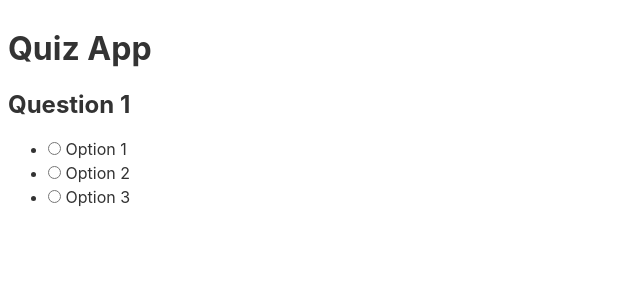
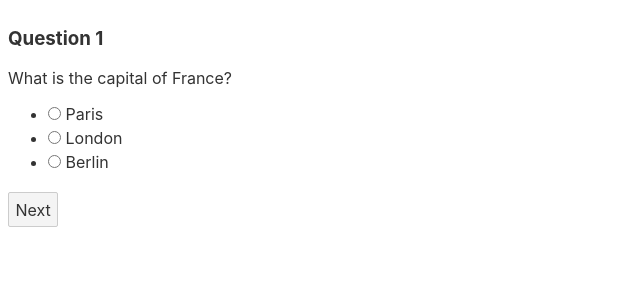
Before and after one commit to kumar123-creator/QUIZ-APP, a Svelte app: page / in a window 1280 px wide. Shown: the top 300 px of the page, without its empty margins (0-640 px from the left). Built offline with nearby package versions, Linux system fonts and the light colour scheme.

Commit message:
Update App.svelte

```diff
--- a/src/App.svelte
+++ b/src/App.svelte
@@ -1,67 +1,94 @@
 <script>
-  let currentQuestion = 0;
-  let score = 0;
-
-  const questions = [
+  let questions = [
     {
-      question: 'Question 1',
-      options: ['Option 1', 'Option 2', 'Option 3'],
-      correctAnswer: 0
+      id: 1,
+      question: "What is the capital of France?",
+      options: ["Paris", "London", "Berlin"],
+      correctAnswer: "Paris",
+      selectedAnswer: ""
     },
     {
-      question: 'Question 2',
-      options: ['Option 1', 'Option 2', 'Option 3'],
-      correctAnswer: 1
+      id: 2,
+      question: "Who painted the Mona Lisa?",
+      options: ["Leonardo da Vinci", "Pablo Picasso", "Vincent van Gogh"],
+      correctAnswer: "Leonardo da Vinci",
+      selectedAnswer: ""
     },
     {
-      question: 'Question 3',
-      options: ['Option 1', 'Option 2', 'Option 3'],
-      correctAnswer: 2
+      id: 3,
+      question: "What is the largest planet in our solar system?",
+      options: ["Jupiter", "Saturn", "Mars"],
+      correctAnswer: "Jupiter",
+      selectedAnswer: ""
     }
   ];
 
-  function selectAnswer(event) {
-    const selectedOption = event.target.value;
-    const currentQuestionObj = questions[currentQuestion];
+  let currentQuestionIndex = 0;
+  let score = 0;
 
-    if (parseInt(selectedOption) === currentQuestionObj.correctAnswer) {
-      score++;
+  function selectAnswer(answer) {
+    questions[currentQuestionIndex].selectedAnswer = answer;
+  }
+
+  function nextQuestion() {
+    if (questions[currentQuestionIndex].selectedAnswer === "") {
+      // Do not proceed if the user hasn't selected an answer
+      return;
     }
 
-    if (currentQuestion < questions.length - 1) {
-      currentQuestion++;
+    if (currentQuestionIndex < questions.length - 1) {
+      currentQuestionIndex++;
     } else {
-      // End of quiz
-      alert('Quiz completed! Your score: ' + score);
+      // Quiz finished, calculate score
+      score = calculateScore();
+    }
+  }
+
+  function calculateScore() {
+    let correctAnswers = 0;
+    for (const question of questions) {
+      if (question.selectedAnswer === question.correctAnswer) {
+        correctAnswers++;
+      }
+    }
+    return correctAnswers;
+  }
+
+  function resetQuiz() {
+    currentQuestionIndex = 0;
+    score = 0;
+    for (const question of questions) {
+      question.selectedAnswer = "";
     }
   }
 </script>
 
 <style>
-  /* Add CSS styling for the quiz app */
+  /* Add CSS styles for the quiz app */
 </style>
 
-<h1>Quiz App</h1>
+{#if currentQuestionIndex < questions.length}
+  <div>
+    <h3>Question {currentQuestionIndex + 1}</h3>
+    <p>{questions[currentQuestionIndex].question}</p>
 
-{#if currentQuestion < questions.length}
-  <div>
-    <h2>{questions[currentQuestion].question}</h2>
     <ul>
-      {#each questions[currentQuestion].options as option, index}
+      {#each questions[currentQuestionIndex].options as option}
         <li>
           <label>
-            <input
-              type="radio"
-              name="answer"
-              value={index}
-              on:change={selectAnswer}
-            />
+            <input type="radio" name="answer" bind:group={questions[currentQuestionIndex].selectedAnswer} value={option} on:change={() => selectAnswer(option)} />
             {option}
           </label>
         </li>
       {/each}
     </ul>
+
+    <button on:click={nextQuestion}>Next</button>
   </div>
 {:else}
-  <p>Quiz completed! Your score: {score}</p>
+  <div>
+    <h3>Quiz Finished!</h3>
+    <p>Your score: {score} out of {questions.length}</p>
+    <button on:click={resetQuiz}>Restart Quiz</button>
+  </div>
 {/if}
```
